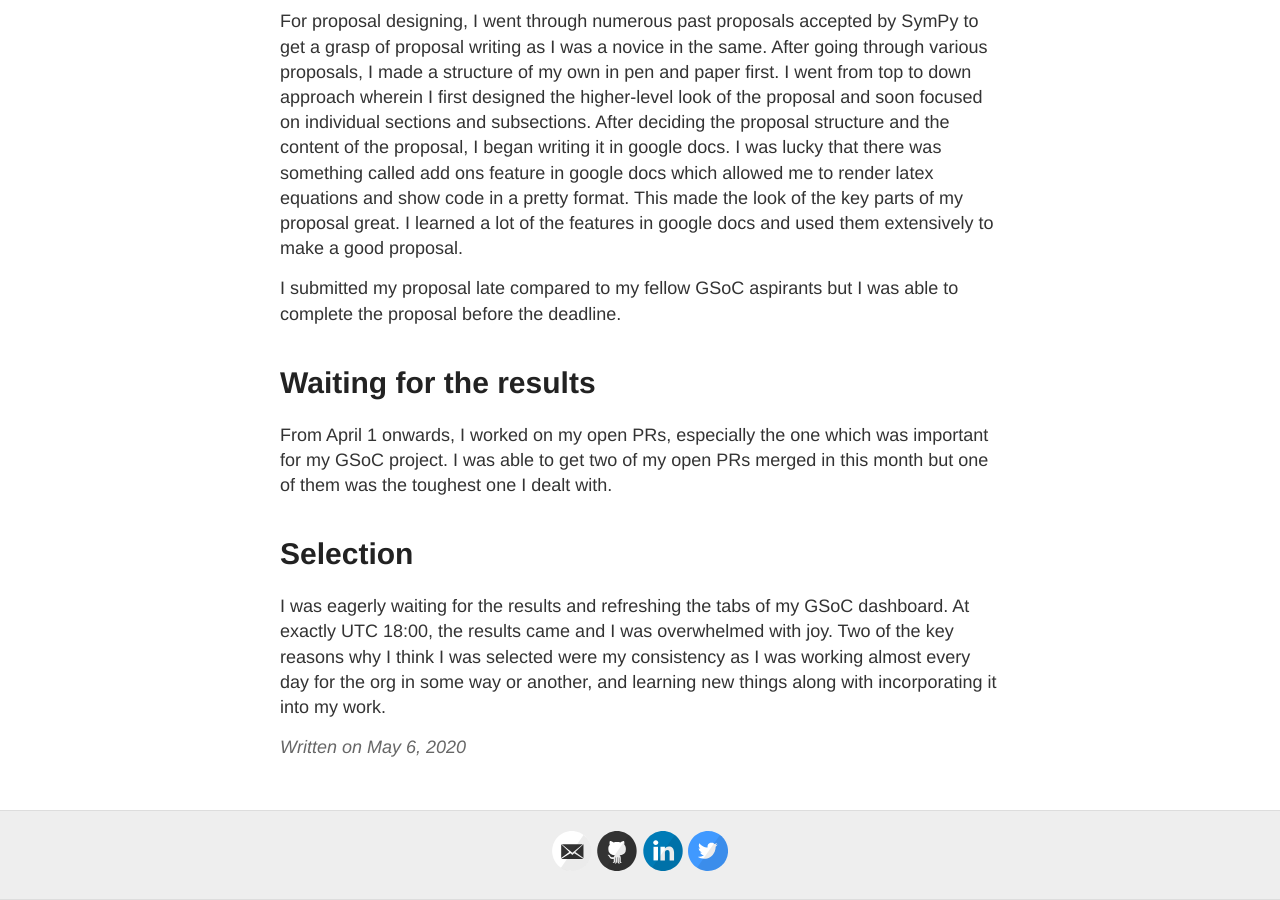
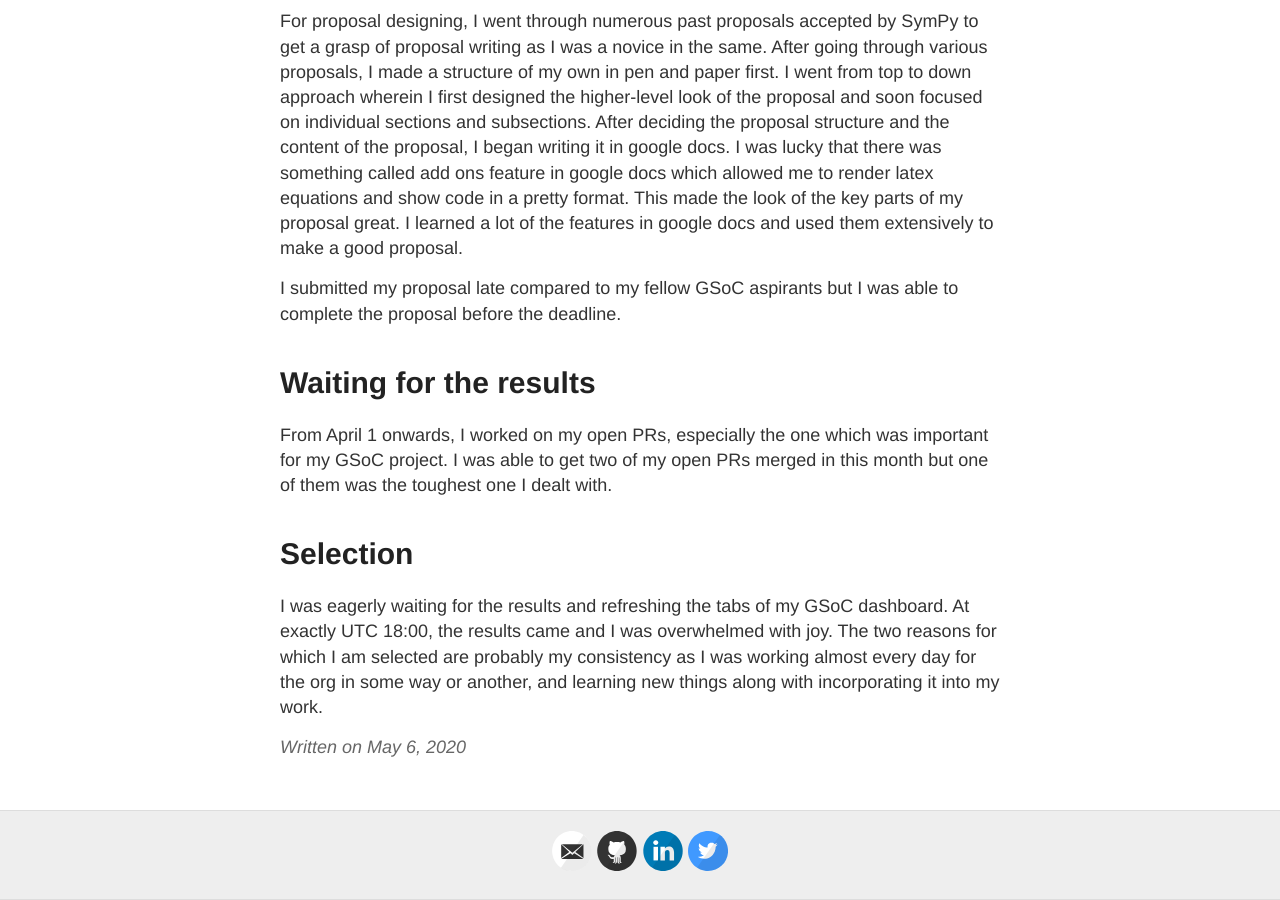
Before and after one commit to mijo2/mijo2.github.io, a Jekyll site: the page built from _posts/2020-5-6-FirstBlog.md, in a window 1280 px wide and 900 px high, scrolled down 4831 px. Built offline with Jekyll 4.4.1, drawn with Linux system fonts in a browser that asks for light colours.

Commit message:
A small grammar error rectified
After a discussion with my mom, I finally came to the conclusion to use probably in my last sentence.

```diff
--- a/_posts/2020-5-6-FirstBlog.md
+++ b/_posts/2020-5-6-FirstBlog.md
@@ -69,4 +69,4 @@ From April 1 onwards, I worked on my open PRs, especially the one which was impo
 
 # Selection
 
-I was eagerly waiting for the results and refreshing the tabs of my GSoC dashboard. At exactly UTC 18:00, the results came and I was overwhelmed with joy. Two of the key reasons why I think I was selected were my consistency as I was working almost every day for the org in some way or another, and learning new things along with incorporating it into my work.
+I was eagerly waiting for the results and refreshing the tabs of my GSoC dashboard. At exactly UTC 18:00, the results came and I was overwhelmed with joy. The two reasons for which I am selected are probably my consistency as I was working almost every day for the org in some way or another, and learning new things along with incorporating it into my work.
```
